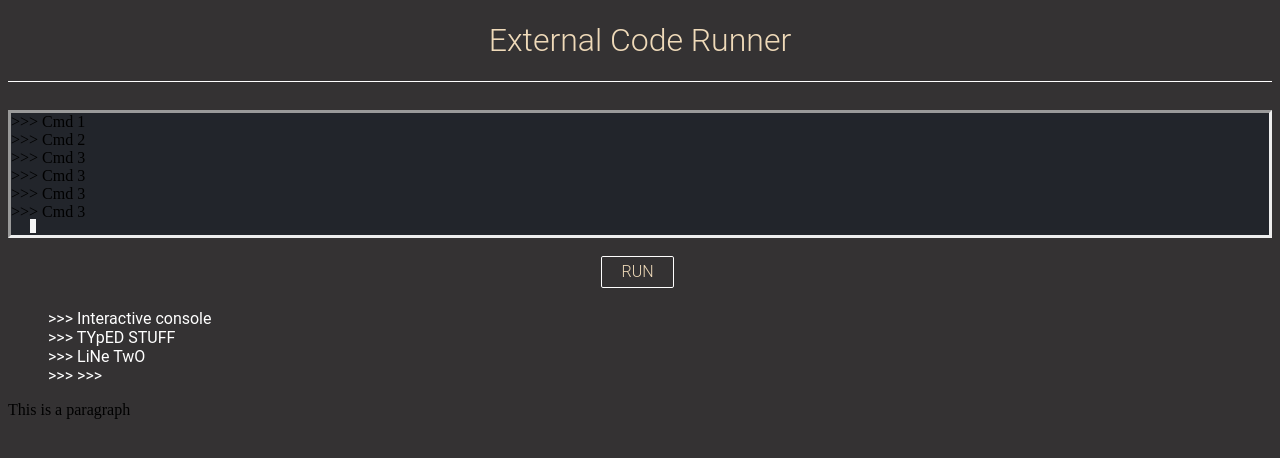
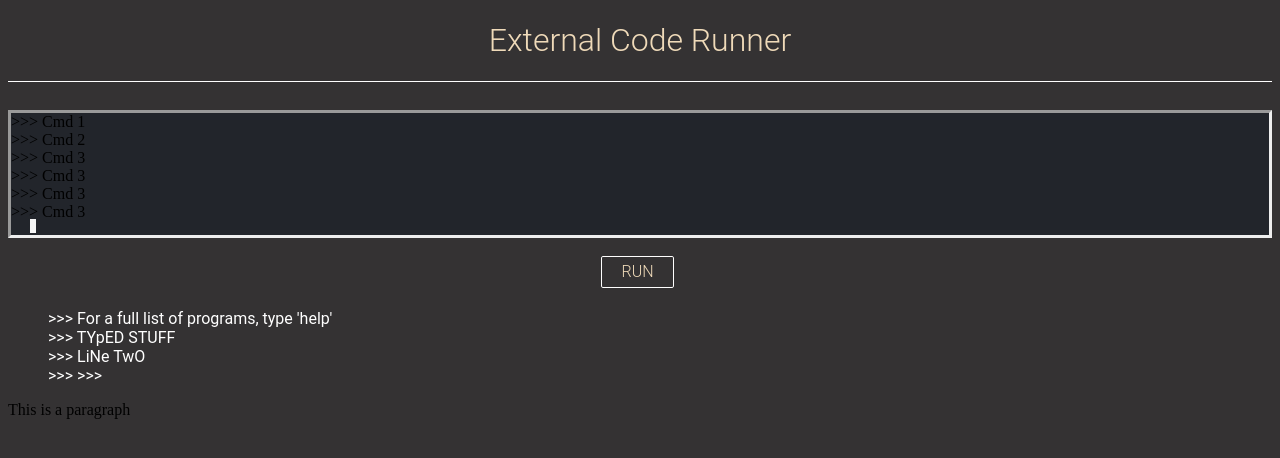
Before and after one commit to jsteng19/remote_machine, a Flask app: template templates/home.html in a window 1280 px wide. Shown: the top 458 px of the page. Run offline with Flask 2, Linux system fonts and the light colour scheme; the template is opened without the code that fills it, so the values that code supplies are empty; some libraries are stand-ins or nearby versions.

Commit message:
Uptading home.html with the simple consle

```diff
--- a/templates/home.html
+++ b/templates/home.html
@@ -13,6 +13,7 @@
 
 <!-- Enable Scrolling On Button Click -->
 <script src="http://code.jquery.com/jquery-1.11.1.min.js"></script>
+
   <script type = "text/javascript">
 
 function changeColor(buttonID, jsondb){
@@ -75,7 +76,7 @@ function isScrollBottom() {
         <div id ="inputLog">
           <ul class = "a">
                <li>Cmd 1</li>
-               <li> Cmd 2</li>
+               <li>Cmd 2</li>
                <li>Cmd 3</li>
                <li>Cmd 3</li>
                <li>Cmd 3</li>
@@ -90,7 +91,7 @@ function isScrollBottom() {
                <li>Cmd 3</li>
                <li>Cmd 3</li>
                <li>Cmd 3</li>
-               <li>Cmd 3</li>
+               <li id = slot1>Cmd 3</li>
            </ul>
 
         </div>
@@ -105,7 +106,7 @@ function isScrollBottom() {
       </div>
     </div>
         <ul class="console">
-             <li>Interactive console</li>
+             <li>For a full list of programs, type 'help'</li>
              <li> TYpED STUFF</li>
              <li>LiNe TwO</li>
              <li id = "output"> >>> </li>
@@ -119,12 +120,44 @@ function isScrollBottom() {
     <script>
     $("#input").keyup(function(event) {
         if (event.keyCode === 13) {
-            handleTextboxInput(document.getElementById('input').value)
+            //handleTextboxInput(document.getElementById('input').value)
+            badConsle(document.getElementById('input').value)
+
+
         }
     });
-    function handleTextboxInput(text){
-      console.log("got here");
-      document.getElementById('spot2').innerHTML = text;
+    function badConsle(text){
+      output = []
+      text = 'run Fibonacci('
+      if (text == 'help'){
+        output.append('a list of programs currently available:');
+        for (programs in jsondb) {
+          output.append(prgorams.toString()+programs.name);
+        }
+      }
+      if (text.slice(0,4) == "run "){
+        handleTextboxInput(text.slice(0,4),slot1);
+        runProgramDirect(text.slice(5, text.indexOf('(')),4);
+      }
+      return output;
     }
+
+    function handleTextboxInput(text,id){
+      document.getElementById(id).innerHTML = text;
+    }
+
+    function runProgramDirect(program,input) {
+      var xmlhttp = new XMLHttpRequest();
+      xmlhttp.onreadystatechange = function() {
+        if (this.readyState == 4 && this.status == 200) {
+          document.getElementById("upload").innerHTML = this.responseText;
+        }
+      };
+      xmlhttp.open("POST", "run", true);
+      xmlhttp.setRequestHeader("Content-type", "application/x-www-form-urlencoded");
+      var data = new FormData();
+      xmlhttp.send("program=" + program + "&" + "input=" + input);
+    }
+
     </script>
 </html>
```
